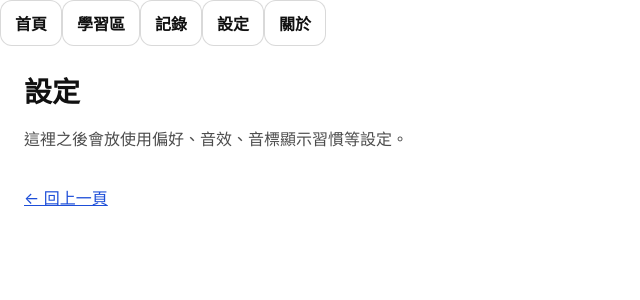
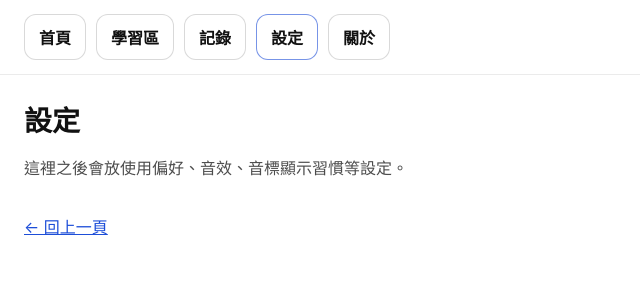
Before and after one commit to boos88978857-svg/ai-intelligent-learning-machine, a Next.js app: page /settings in a window 1280 px wide. Shown: the top 300 px of the page, without its empty margins (0-640 px from the left). Built offline with nearby package versions, Linux system fonts and the light colour scheme.

Commit message:
更新 layout.tsx

```diff
--- a/app/layout.tsx
+++ b/app/layout.tsx
@@ -1,32 +1,21 @@
-// app/layout.tsx
 import "./globals.css";
-import Link from "next/link";
-import { ui } from "./ui";
+import Nav from "./nav";
 
 export const metadata = {
   title: "AI 智能學習機",
-  description: "學習入口與練習系統",
+  description: "AI 智能學習機 - 框架入口",
 };
 
-export default function RootLayout({ children }: { children: React.ReactNode }) {
+export default function RootLayout({
+  children,
+}: {
+  children: React.ReactNode;
+}) {
   return (
     <html lang="zh-Hant">
       <body>
-        <div style={ui.page}>
-          {/* 上方導覽（全站一致） */}
-          <nav style={ui.navWrap}>
-            <div style={ui.nav}>
-              <Link href="/" style={ui.navBtn}>首頁</Link>
-              <Link href="/practice" style={ui.navBtn}>學習區</Link>
-              <Link href="/records" style={ui.navBtn}>記錄</Link>
-              <Link href="/settings" style={ui.navBtn}>設定</Link>
-              <Link href="/about" style={ui.navBtn}>關於</Link>
-            </div>
-          </nav>
-
-          {/* 每頁內容 */}
-          <main style={ui.main}>{children}</main>
-        </div>
+        <Nav />
+        {children}
       </body>
     </html>
   );
```
